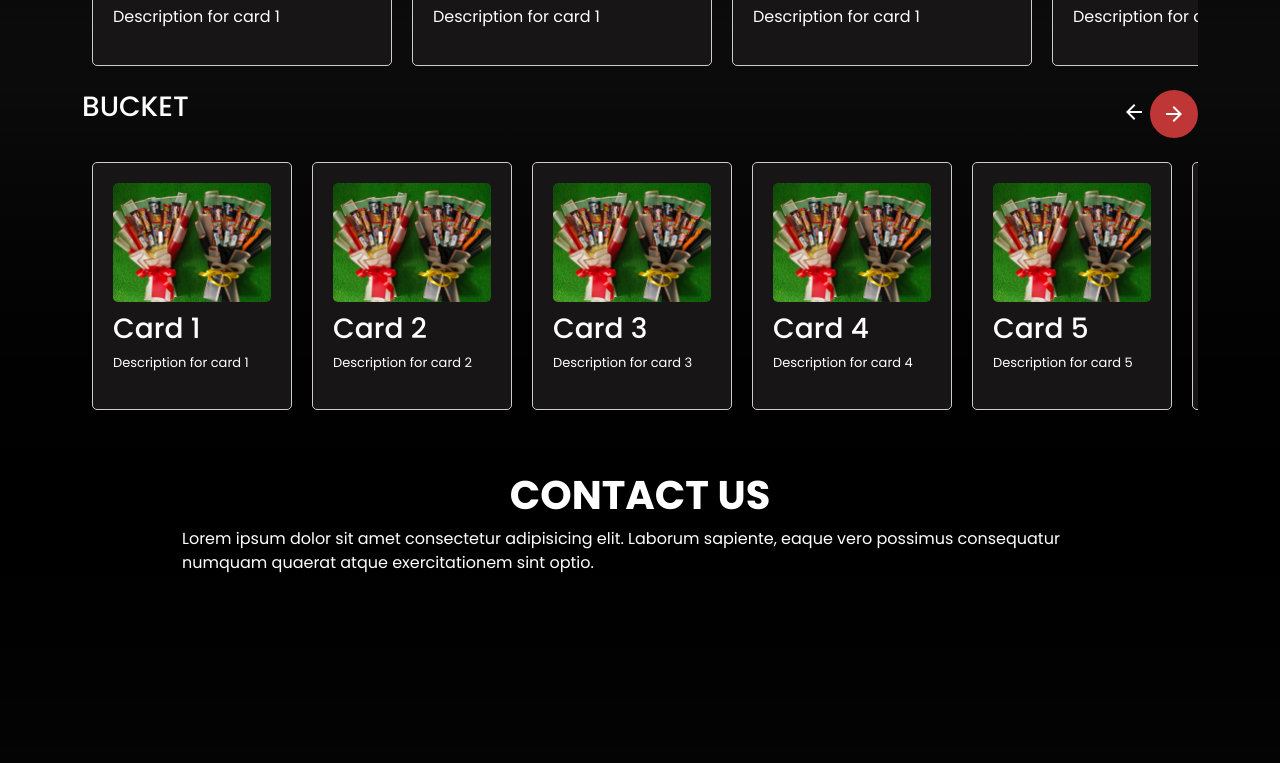
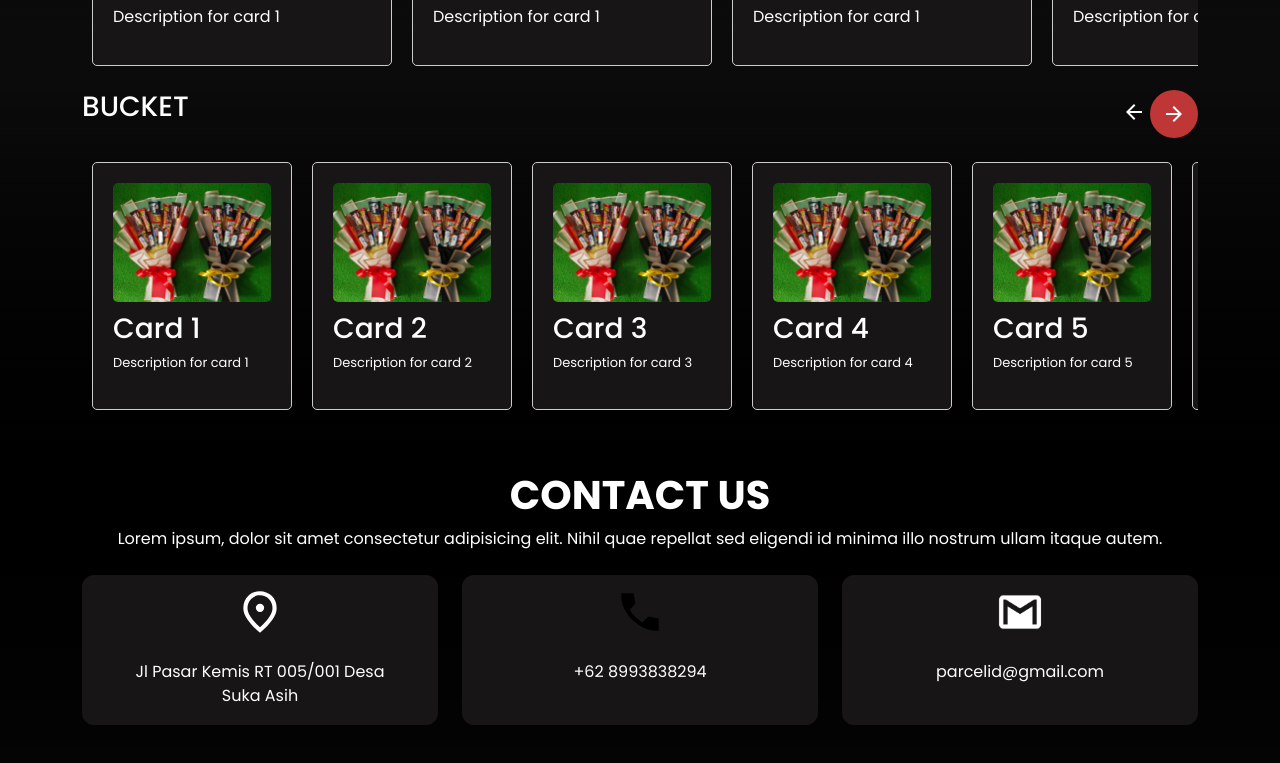
Before and after one commit to Reyn12/parcel-project, a plain HTML site: page index.html in a window 1280 px wide. Shown: the part 1229-1992 px from the top of the page. Drawn offline with nearby package versions, Linux system fonts and the light colour scheme.

Commit message:
tambah Contact US

```diff
--- a/Assets/css/style.css
+++ b/Assets/css/style.css
@@ -64,7 +64,8 @@ nav {
 }
 .contact {
     height: 1024px;
-    background:linear-gradient(rgb(0, 0, 0), rgba(0, 0, 0, 0.595), rgb(0, 0, 0)), url('../Pictures/backgroundPriceList.svg')
+    background:linear-gradient(rgb(0, 0, 0), rgba(0, 0, 0, 0.595), rgb(0, 0, 0)), url('../Pictures/backgroundPriceList.svg') ;
+    text-align: center;
 }
 /* Card Pricelist */
 .card-container::-webkit-scrollbar {
@@ -119,6 +120,35 @@ nav {
 }
 /* End Card Pricelist */
 
+
+.card-contact{
+    width: 100%;
+    height: 150px;
+    border-radius: 12px;
+    background: #171515;
+    display: block;
+    cursor: pointer;
+    transition: transform 0.3s ease;
+    margin: auto;
+}
+.card-contact img {
+    color: white;
+    margin-top: 12px;
+    margin-bottom: 23px;
+    width: 50px;
+    height: 50px;
+}
+.card-contact p {
+    margin: 0px 40px 0px 40px;
+}
+.card-contact:hover{
+    background: #B1B1B1;
+    color: black;
+    font-weight: bold;
+    transform: translateY(-10px);
+}
+
+
 @media only screen and (max-width: 480px) {
     .text-banner {
         margin-top: 80px;
@@ -146,4 +176,15 @@ nav {
         border-radius: 20px;
         border: 2px solid white;
     }
+    .card-contact img {
+        width: 35px;
+        height: 35px;
+    }
+    .card-contact p {
+        margin: 0px 10px 0px 10px;
+        font-size: 10px;
+    }
+    .card-contact {
+        height: 130px;
+    }
 }
--- a/index.html
+++ b/index.html
@@ -284,11 +284,30 @@
     <div class="contact">
       <div class="container">
         <h1 class="text-center fw-bold">CONTACT US</h1>
-        <p style="margin: 0px 100px 0px 100px">
-          Lorem ipsum dolor sit amet consectetur adipisicing elit. Laborum
-          sapiente, eaque vero possimus consequatur numquam quaerat atque
-          exercitationem sint optio.
+        <p style="margin: 0px 20px 0px 20px; text-align: center">
+          Lorem ipsum, dolor sit amet consectetur adipisicing elit. Nihil quae
+          repellat sed eligendi id minima illo nostrum ullam itaque autem.
         </p>
+        <div class="row mt-4">
+          <div class="col-4">
+            <div class="card-contact">
+              <img src="Assets/icon/locationIcon.svg" alt="locationIcon" />
+              <p>Jl Pasar Kemis RT 005/001 Desa Suka Asih</p>
+            </div>
+          </div>
+          <div class="col-4">
+            <div class="card-contact">
+              <img src="Assets/icon/callIcon.svg" alt="locationIcon" />
+              <p>+62 8993838294</p>
+            </div>
+          </div>
+          <div class="col-4">
+            <div class="card-contact">
+              <img src="Assets/icon/gmailIcon.png" alt="callIcon" />
+              <p>parcelid@gmail.com</p>
+            </div>
+          </div>
+        </div>
       </div>
     </div>
     <!-- End Contact US -->
```
Also changed, not shown: Assets/icon/callIcon.svg (added), Assets/icon/gmailIcon.png (added), Assets/icon/locationIcon.svg (added).
